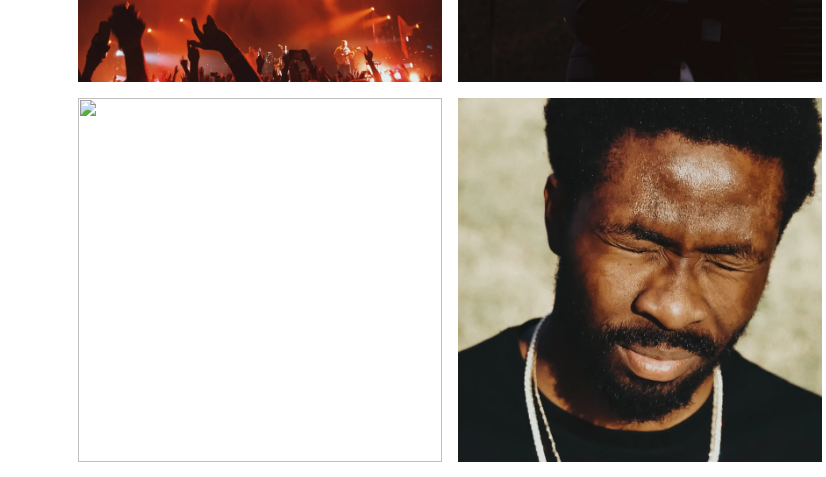
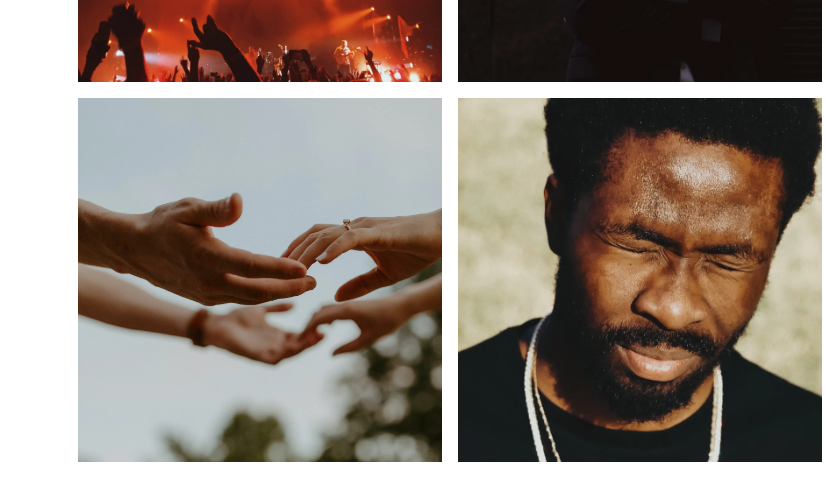
Before and after one commit to zahra4221/projet4-NinaCarducci, a plain HTML site: page NinaCarducci-Projet5/index.html in a window 1280 px wide. Shown: the part 1833-2310 px from the top of the page, 0-826 px from the left. Drawn offline with nearby package versions, Linux system fonts and the light colour scheme; grey boxes are pictures that could not be loaded.

Commit message:
redimension photo

```diff
--- a/NinaCarducci-Projet5/index.html
+++ b/NinaCarducci-Projet5/index.html
@@ -196,7 +196,7 @@
           <img
             data-gallery-tag="Mariages"
             class="gallery-item"
-            src="./assets/images redimension/gallery/mariage/alexander-andrews-1q1ZQYj8j8A-unsplash.webp"
+            src="./assets/images redimension/gallery/mariage/hannah-busing-RvF2R_qMpRk-unspla.webp"
           />
           <img
             data-gallery-tag="Portrait"
```
Also changed, not shown: NinaCarducci-Projet5/assets/images redimension/camera.webp, NinaCarducci-Projet5/assets/images redimension/nina.webp, 2 other files.
